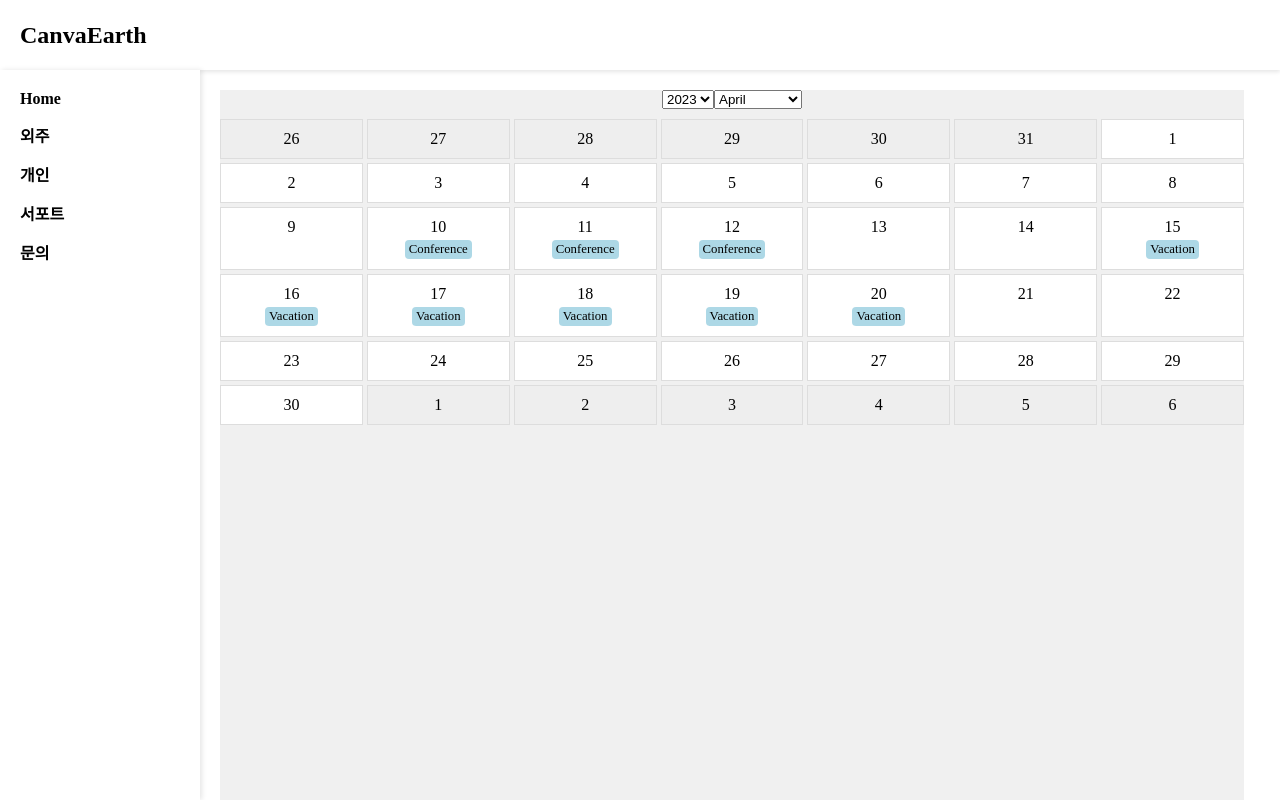
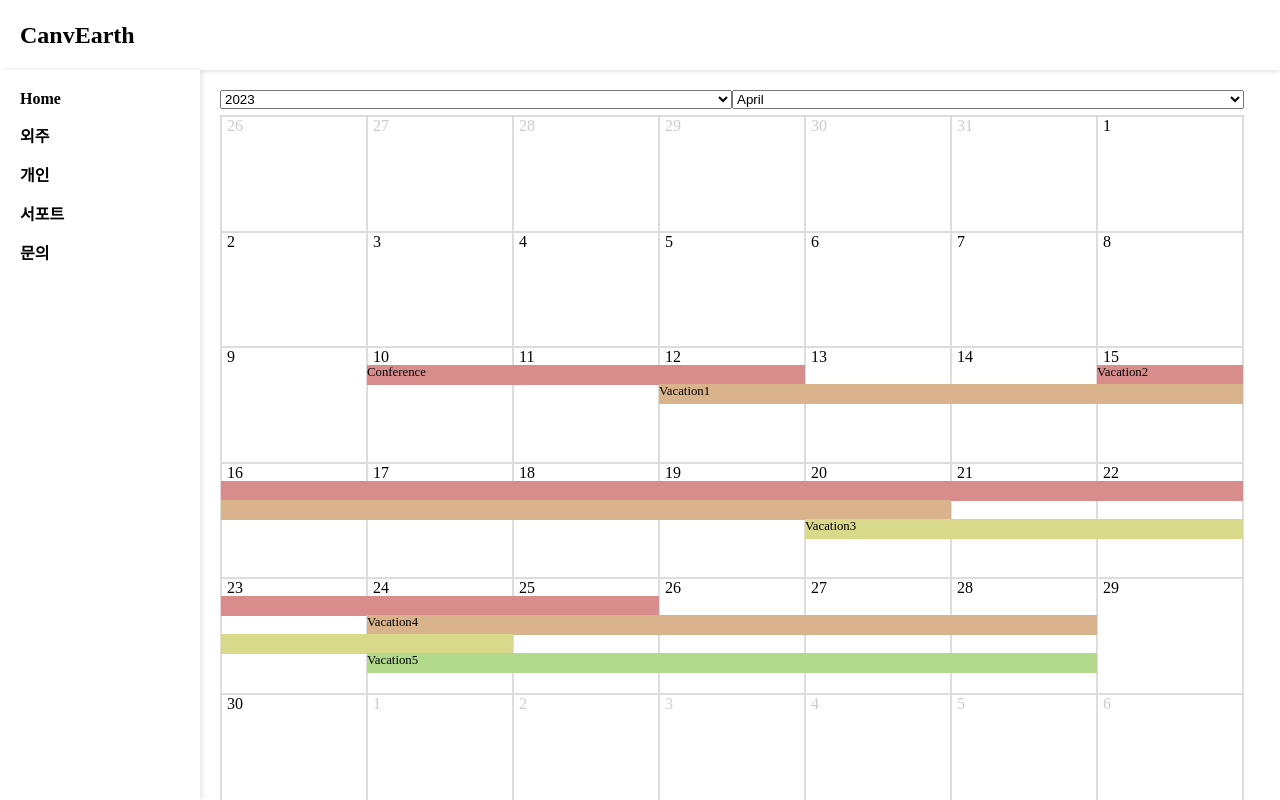
Before and after one commit to illegalTutoring/Sanyang, a Next.js app in the folder Front/: page /outsourcing in a window 1280 px wide. Built offline with nearby package versions, Linux system fonts and the light colour scheme.

Commit message:
feat(outsourcing): 달력 컴포넌트 스케쥴 정렬기능 추가

```diff
--- a/Front/src/app/outsourcing/page.tsx
+++ b/Front/src/app/outsourcing/page.tsx
@@ -9,9 +9,29 @@ const OutsourcingPage = () => {
             endDate: new Date(2023, 3, 12),
         },
         {
-            title: 'Vacation',
+            title: 'Vacation1',
+            startDate: new Date(2023, 3, 12),
+            endDate: new Date(2023, 3, 20),
+        },
+        {
+            title: 'Vacation2',
             startDate: new Date(2023, 3, 15),
-            endDate: new Date(2023, 3, 20),
+            endDate: new Date(2023, 3, 25),
+        },
+        {
+            title: 'Vacation3',
+            startDate: new Date(2023, 3, 20),
+            endDate: new Date(2023, 3, 24),
+        },
+        {
+            title: 'Vacation4',
+            startDate: new Date(2023, 3, 24),
+            endDate: new Date(2023, 3, 28),
+        },
+        {
+            title: 'Vacation5',
+            startDate: new Date(2023, 3, 24),
+            endDate: new Date(2023, 3, 28),
         },
     ]
 
--- a/Front/src/component/Calendar.module.scss
+++ b/Front/src/component/Calendar.module.scss
@@ -1,11 +1,12 @@
 .calendar {
-    display: flex;
+    display: grid;
+    grid-template-rows: 25px 1fr;
     flex-direction: column;
-    background-color: #f0f0f0;
 }
 
 .header {
-    display: flex;
+    display: grid;
+    grid-template-columns: 1fr 1fr;
     justify-content: center;
     margin-bottom: 10px;
 }
@@ -13,22 +14,23 @@
 .daysGrid {
     display: grid;
     grid-template-columns: repeat(7, 1fr);
-    gap: 4px;
+    grid-template-rows: repeat(6, 1fr);
+    border: 1px solid #ddd;
 }
 
 .day {
-    padding: 10px;
-    background-color: #fff;
     border: 1px solid #ddd;
-    display: flex;
-    flex-direction: column;
-    align-items: center;
+    overflow: visible;
+}
+
+.number {
+    padding-left: 5px;
 }
 
 .schedule {
-    margin-top: 4px;
-    padding: 2px 4px;
+    margin: -1px;
+    height: 20px;
     background-color: lightblue;
-    border-radius: 4px;
     font-size: 0.8rem;
+    overflow: hidden;
 }
--- a/Front/src/component/Calender.tsx
+++ b/Front/src/component/Calender.tsx
@@ -1,6 +1,6 @@
 'use client'
 
-import React, { useState } from 'react'
+import React, { useState, useMemo } from 'react'
 import {
     format,
     startOfMonth,
@@ -9,7 +9,7 @@ import {
     getDay,
     addDays,
 } from 'date-fns'
-import styles from './Calendar.module.scss' // CSS 모듈
+import styles from './Calendar.module.scss'
 
 interface ScheduleItem {
     title: string
@@ -54,14 +54,71 @@ const Calendar: React.FC<CalendarProps> = ({
         ),
     })
 
+    const scheduleMap = useMemo(() => {
+        const map = new Map()
+        schedules.forEach((schedule) => {
+            let currentLevel = 0
+
+            for (
+                let date = new Date(schedule.startDate);
+                date <= schedule.endDate;
+                date = addDays(date, 1)
+            ) {
+                const dateKey = format(date, 'yyyy-MM-dd')
+
+                if (!map.has(dateKey)) {
+                    map.set(dateKey, { schedules: [], maxLevel: 0 })
+                }
+
+                let daySchedules = map.get(dateKey)
+                if (date.getTime() === schedule.startDate.getTime()) {
+                    currentLevel = 0
+                    while (
+                        daySchedules.schedules.some(
+                            (s: any) => s.level === currentLevel && s.visible,
+                        )
+                    ) {
+                        currentLevel++
+                    }
+                }
+
+                daySchedules.maxLevel = Math.max(
+                    daySchedules.maxLevel,
+                    currentLevel,
+                )
+
+                for (let i = 0; i < currentLevel; i++) {
+                    if (
+                        !daySchedules.schedules.some((s: any) => s.level === i)
+                    ) {
+                        daySchedules.schedules.push({
+                            title: '',
+                            level: i,
+                            visible: false,
+                        })
+                    }
+                }
+
+                daySchedules.schedules[currentLevel] = {
+                    title:
+                        date.getTime() === schedule.startDate.getTime()
+                            ? schedule.title
+                            : '',
+                    level: currentLevel,
+                    visible: true,
+                }
+            }
+        })
+
+        console.log(map)
+
+        return map
+    }, [schedules])
+
     const dayStyle = (day: Date) => {
         const isThisMonth = day.getMonth() === selectedMonth
         return {
-            gridColumnStart:
-                isThisMonth && day.getDate() === 1
-                    ? getDay(day) + 1
-                    : undefined,
-            backgroundColor: isThisMonth ? '#fff' : '#eee',
+            color: isThisMonth ? '000' : '#ccc',
         }
     }
 
@@ -90,15 +147,23 @@ const Calendar: React.FC<CalendarProps> = ({
                         style={dayStyle(day)}
                         className={styles.day}
                     >
-                        {format(day, 'd')}
-                        {schedules
-                            .filter(
-                                (schedule) =>
-                                    day >= schedule.startDate &&
-                                    day <= schedule.endDate,
-                            )
-                            .map((schedule, idx) => (
-                                <div key={idx} className={styles.schedule}>
+                        <div style={{ paddingLeft: '5px' }}>
+                            {format(day, 'd')}
+                        </div>
+                        {scheduleMap
+                            .get(format(day, 'yyyy-MM-dd'))
+                            ?.schedules.map((schedule: any, idx: number) => (
+                                <div
+                                    key={idx}
+                                    className={styles.schedule}
+                                    style={
+                                        schedule.visible == true
+                                            ? {
+                                                  backgroundColor: `hsl(${schedule.level * 30}, 50%, 70%)`,
+                                              }
+                                            : { backgroundColor: '#ffffff00' }
+                                    }
+                                >
                                     {schedule.title}
                                 </div>
                             ))}
--- a/Front/src/component/Header.tsx
+++ b/Front/src/component/Header.tsx
@@ -3,7 +3,7 @@ import styles from './header.module.scss'
 const Header: React.FC = () => {
     return (
         <header className={styles.header}>
-            <h2>CanvaEarth</h2>
+            <h2>CanvEarth</h2>
         </header>
     )
 }
```
Also changed, not shown: Front/src/app/page.tsx (+25 -3 lines).
